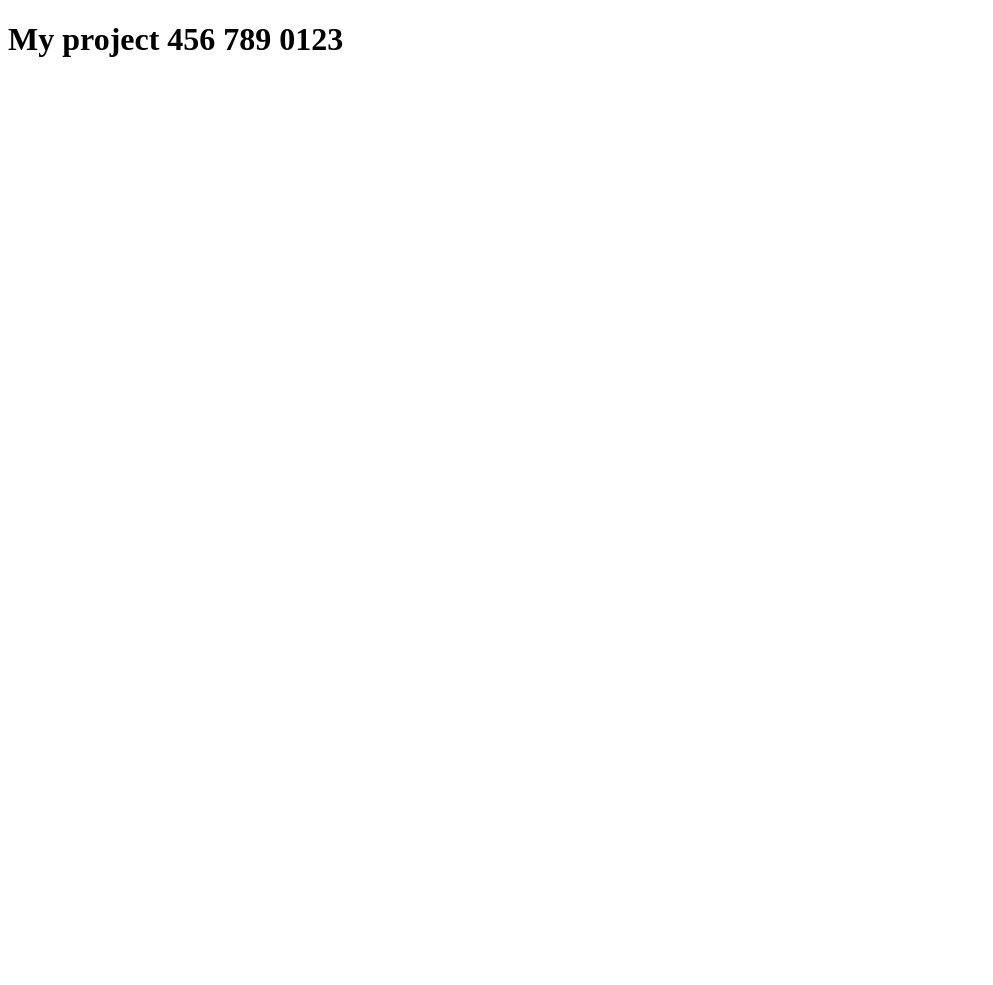
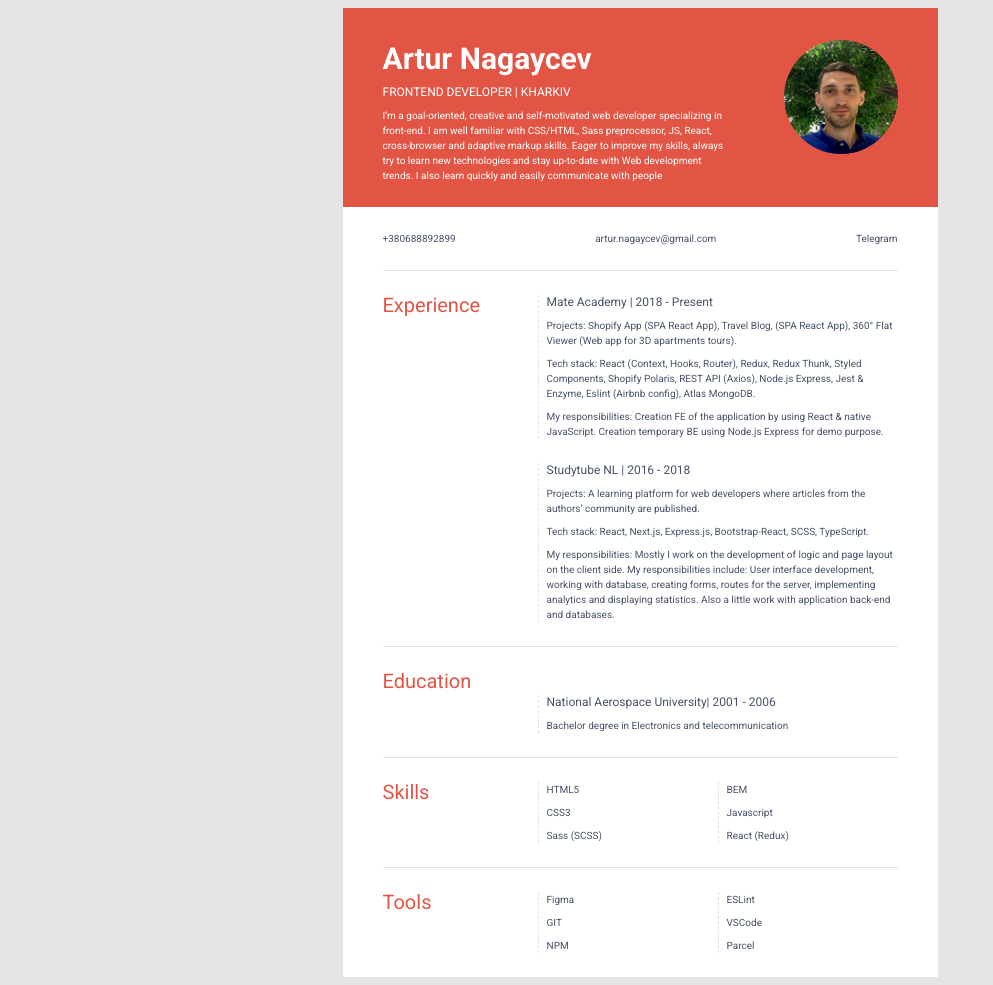
Before and after one commit to ArturNagaycev/my-project, a plain HTML site: page index.html in a window 1280 px wide. Shown: the whole page, without its empty margins (0-993 px from the left). Before the commit the page ends 800 px from the top, so only its background shows below. Drawn offline with Linux system fonts and the light colour scheme.

Commit message:
CV was added

```diff
--- a/index.html
+++ b/index.html
@@ -5,8 +5,132 @@
   <meta http-equiv="X-UA-Compatible" content="IE=edge">
   <meta name="viewport" content="width=device-width, initial-scale=1.0">
   <title>My project</title>
+  <link rel="preconnect" href="https://fonts.googleapis.com">
+  <link rel="preconnect" href="https://fonts.gstatic.com" crossorigin>
+  <link href="https://fonts.googleapis.com/css2?family=Montserrat:wght@400;500;600&family=Roboto:wght@400;700&display=swap" rel="stylesheet">
+  <link rel="stylesheet" href="style.css">
 </head>
 <body>
-  <h1>My project 456 789 0123</h1>
+  <div class="page">
+    <header class="about">
+      <div>
+        <h1 class="about__name">Artur Nagaycev</h1>
+        <div class="about__role">FRONTEND DEVELOPER | KHARKIV</div>
+        <p class="about__text">
+          I’m a goal-oriented, creative and self-motivated web developer specializing in front-end. I am well familiar with CSS/HTML, Sass preprocessor, JS, React, cross-browser and adaptive markup skills. Eager to improve my skills, always try to learn new technologies and stay up-to-date with Web development trends. I also learn quickly and easily communicate with people
+        </p>
+      </div>
+      <img class="about__photo" src="profile_photo.PNG" alt="Artur Nagaycev">
+    </header>
+
+    <main class="main">
+      <section class="contacts">
+        <a class="contacts__link" href="tel:+380688892899">+380688892899</a>
+        <a class="contacts__link" href="mailto:artur.nagaycev@gmail.com">artur.nagaycev@gmail.com</a>
+        <a class="contacts__link" href="https://t.me/Rootya">Telegram</a>
+      </section>
+
+      <section class="info">
+
+        <h2 class="info__title">Experience</h2>
+
+        <div class="info__content">
+
+          <article class="job">
+
+            <h3 class="job__title">Mate academy | 2018 - Present</h3>
+
+            <p class="job__description">
+              <strong>Projects: </strong>
+              Shopify App (SPA React App), Travel Blog, (SPA React App), 360° Flat Viewer (Web app for 3D apartments tours).
+            </p>
+
+            <p class="job__description">
+              <strong>Tech stack: </strong>
+              React (Context, Hooks, Router), Redux, Redux Thunk, Styled Components, Shopify Polaris, REST API (Axios), Node.js Express, Jest & Enzyme, Eslint (Airbnb config), Atlas MongoDB.
+            </p>
+
+            <p class="job__description">
+              <strong>My responsibilities: </strong>
+              Creation FE of the application by using React & native JavaScript. Creation temporary BE using Node.js Express for demo purpose.
+            </p>
+
+          </article>
+
+          <article class="job">
+
+            <h3 class="job__title">Studytube NL | 2016 - 2018</h3>
+
+            <p class="job__description">
+              <strong>Projects: </strong>
+              A learning platform for web developers where articles from the authors’ community are published.
+            </p>
+
+            <p class="job__description">
+              <strong>Tech stack: </strong>
+              React, Next.js, Express.js, Bootstrap-React, SCSS, TypeScript.
+            </p>
+
+            <p class="job__description">
+              <strong>My responsibilities: </strong>
+              Mostly I work on the development of logic and page layout on the client side. My responsibilities include: User interface development, working with database, creating forms, routes for the server, implementing analytics and displaying statistics. Also a little work with application back-end and databases.
+            </p>
+
+          </article>
+        </div>
+      </section>
+
+      <section class="info">
+        <h2 class="info__title">Education</h2>
+        <div class="info__content">
+          <article class="study">
+            <h3 class="study__title">
+              National Aerospace University| 2001 - 2006
+            </h3>
+
+            <p class="study__description">
+              Bachelor degree in Electronics and telecommunication
+            </p>
+          </article>
+        </div>
+      </section>
+
+      <section class="info">
+        <h2 class="info__title">Skills</h2>
+        <div class="info__content">
+          <div class="skills">
+            <ul class="skills__list">
+              <li class="skills__item">HTML5</li>
+              <li class="skills__item">CSS3</li>
+              <li class="skills__item">Sass (SCSS)</li>
+            </ul>
+            <ul class="skills__list">
+              <li class="skills__item">BEM</li>
+              <li class="skills__item">Javascript</li>
+              <li class="skills__item">React (Redux)</li>
+            </ul>
+          </div>
+        </div>
+      </section>
+
+      <section class="info">
+        <h2 class="info__title">Tools</h2>
+        <div class="info__content">
+          <div class="tools">
+            <ul class="tools__list">
+              <li class="tools__item">Figma</li>
+              <li class="tools__item">GIT</li>
+              <li class="tools__item">NPM</li>
+            </ul>
+            <ul class="tools__list">
+              <li class="tools__item">ESLint</li>
+              <li class="tools__item">VSCode</li>
+              <li class="tools__item">Parcel</li>
+            </ul>
+          </div>
+        </div>
+      </section>
+    </main>
+  </div>
 </body>
 </html>
--- /dev/null
+++ b/style.css
@@ -0,0 +1,188 @@
+body {
+  font-family: 'Montserrat', sans-serif;
+  font-family: 'Roboto', sans-serif;
+  font-style: normal;
+  font-weight: 400;
+  font-size: 10px;
+  line-height: 150%;
+  color: #485268;
+  background-color: #E5E5E5;
+}
+
+strong {
+  font-weight: 500;
+}
+
+.page {
+  width: 595px;
+  margin: 0 auto;
+}
+
+/* #region about */
+.about {
+  display: flex;
+  padding: 32px 40px 24px 40px;
+  background-color: #E25544;
+  color: white;
+}
+
+.about__name {
+  margin: 0 0 8px 0;
+  font-weight: 600;
+  font-size: 30px;
+  line-height: 37px;
+}
+
+.about__role {
+  margin: 0 0 8px 0;
+  font-size: 12px;
+  line-height: 15px;
+}
+
+.about__text {
+  margin: 0;
+}
+
+.about__photo {
+  width: 114px;
+  height: 114px;
+  border-radius: 50%;
+  margin-left: 50px;
+}
+/* #endregion */
+
+.main {
+  padding: 0 40px;
+  background-color: #fff;
+}
+
+/* #region contacts */
+.contacts {
+  display: flex;
+  justify-content: space-between;
+  padding: 24px 0;
+}
+
+.contacts__link {
+  color: #485268;
+  text-decoration: none;
+}
+/* #endregion */
+
+/* #region info */
+.info {
+  border-top: 1px solid #DEE2ED;
+  padding: 24px 0;
+
+  display: flex;
+  justify-content: space-between;
+}
+
+.info__title {
+  margin: 0;
+  font-weight: 500;
+  font-size: 20px;
+  line-height: 100%;
+  color: #E25544;
+}
+
+.info__content {
+  width: 360px;
+}
+/* #endregion */
+
+/* #region job */
+.job {
+  margin-top: 24px;
+  border-left: 1px dashed #DEE2ED;
+  padding-left: 8px;
+}
+
+.job:first-child {
+  margin-top: 0;
+}
+
+.job__title {
+  margin: 0;
+  font-weight: 500;
+  font-size: 12px;
+  line-height: 15px;
+  text-transform: capitalize;
+}
+
+.job__description {
+  margin: 0;
+  margin-top: 8px;
+}
+/* #endregion */
+
+/* #region study*/
+.study {
+  margin-top: 24px;
+  border-left: 1px dashed #DEE2ED;
+  padding-left: 8px;
+}
+
+.jstudy:first-child {
+  margin-top: 0;
+}
+
+.study__title {
+  margin: 0;
+  font-weight: 500;
+  font-size: 12px;
+  line-height: 15px;
+  text-transform: capitalize;
+}
+
+.study__description {
+  margin: 0;
+  margin-top: 8px;
+}
+/* #endregion */
+
+/* #region skills */
+.skills {
+  display: flex;
+}
+
+.skills__list {
+  box-sizing: border-box;
+  width: 50%;
+  margin: 0;
+  border-left: 1px dashed #DEE2ED;
+  padding-left: 8px;
+  list-style: none;
+}
+
+.skills__item {
+  margin-top: 8px;
+}
+
+.skills__item:first-child {
+  margin-top: 0;
+}
+/* #endregion */
+
+/* #region tools */
+.tools {
+  display: flex;
+}
+
+.tools__list {
+  box-sizing: border-box;
+  width: 50%;
+  margin: 0;
+  border-left: 1px dashed #DEE2ED;
+  padding-left: 8px;
+  list-style: none;
+}
+
+.tools__item {
+  margin-top: 8px;
+}
+
+.tools__item:first-child {
+  margin-top: 0;
+}
+/* #endregion */
```
Also changed, not shown: profile_photo.PNG (added).
